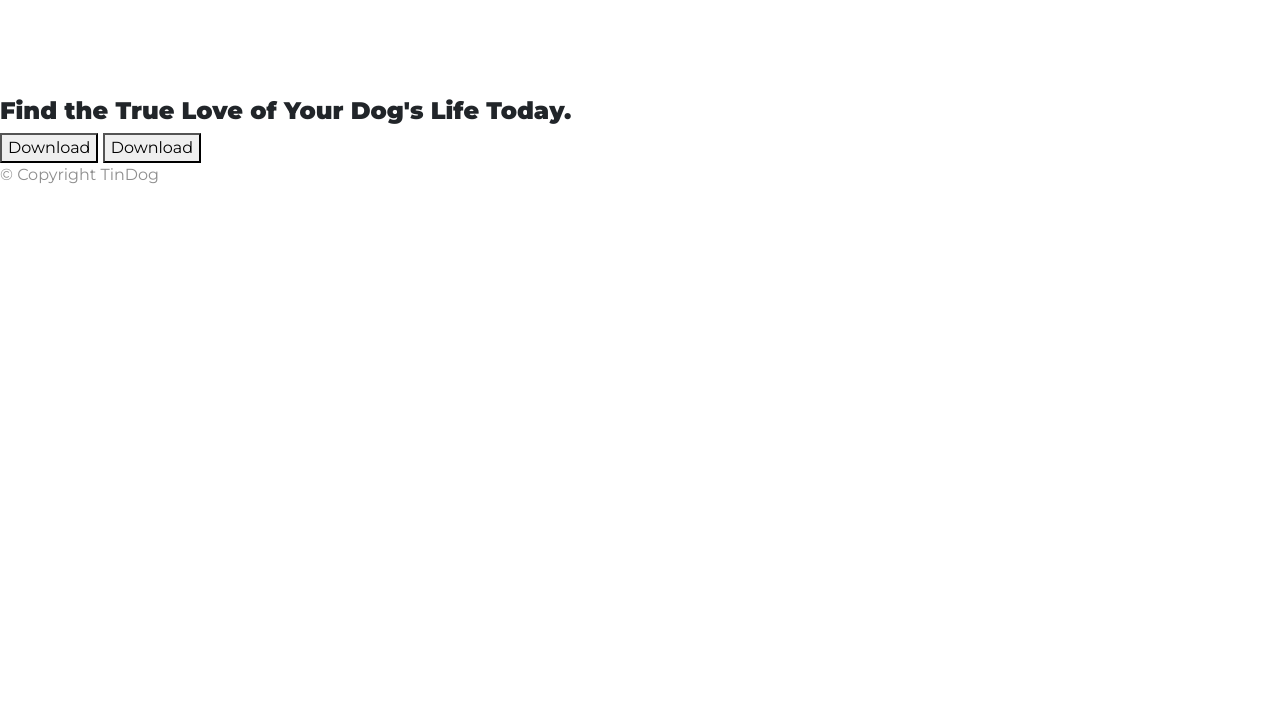
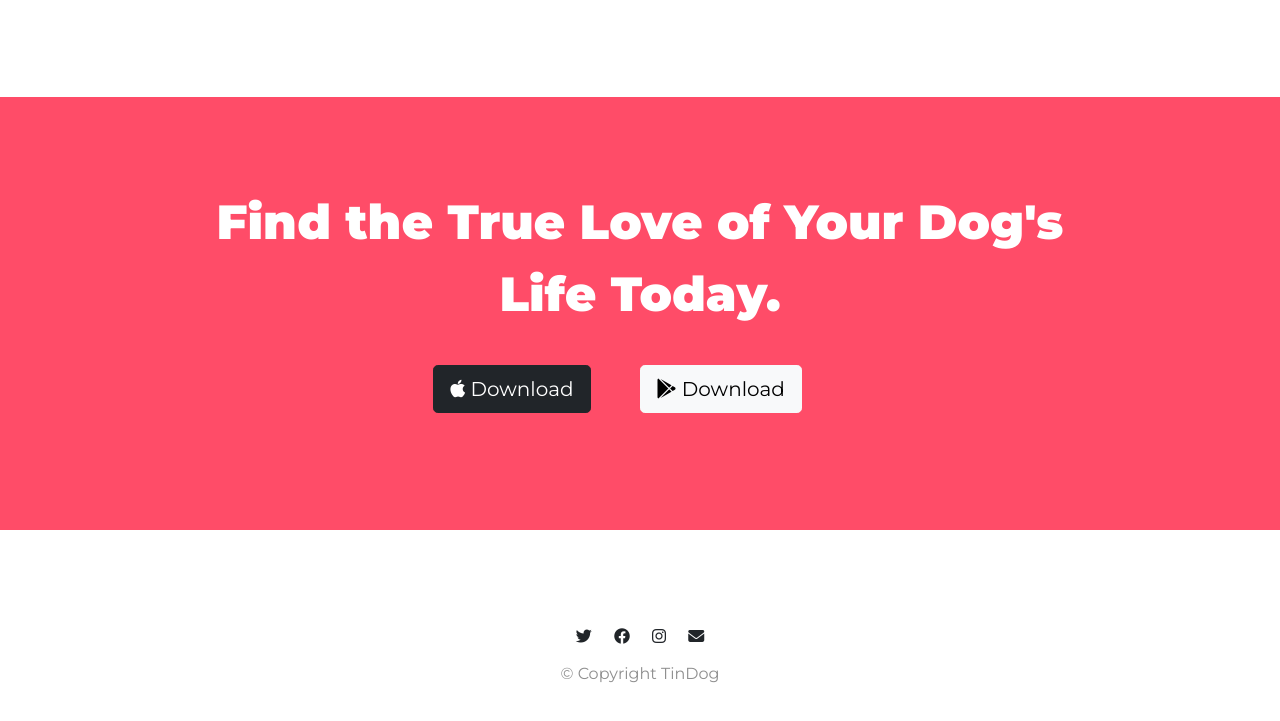
Before and after one commit to YanaIvanova21/TinDog, a plain HTML site: page index.html in a window 1280 px wide. Shown: the part 2456-3177 px from the top of the page. Before the commit the page ends 2659 px from the top, so only its background shows below. Drawn offline with nearby package versions, Linux system fonts and the light colour scheme.

Commit message:
Footer and CTA sections were stylized

```diff
--- a/css/styles.css
+++ b/css/styles.css
@@ -76,6 +76,18 @@ p {
 
 }
 
+@media (max-width: 1070px) {
+
+    #title {
+        text-align: center;
+    }
+
+    .title-image {
+        position: static;
+        transform: rotate(0);
+    }
+}
+
 /* Features */
 
 #features {
@@ -144,14 +156,27 @@ p {
     color: #fff;
 }
 
-@media (max-width: 1070px) {
+/* CTA Section */
 
-    #title {
-        text-align: center;
-    }
+#cta {
+    background-color: #ff4c68;
+    text-align: center;
+    color: #fff;
+    padding: 7% 15%;
+}
 
-    .title-image {
-        position: static;
-        transform: rotate(0);
-    }
+/* Footer Section */
+
+#footer {
+    background-color: #ffF;
+    text-align: center;
+    padding: 7% 15%;
 }
+
+.social-icon {
+    margin: 1%;
+}
+
+.copyright {
+    margin-top: 1%;
+}
--- a/index.html
+++ b/index.html
@@ -213,9 +213,11 @@
 
   <section id="cta">
 
-    <h3>Find the True Love of Your Dog's Life Today.</h3>
-    <button type="button">Download</button>
-    <button type="button">Download</button>
+    <h2>Find the True Love of Your Dog's Life Today.</h3>
+    <button type="button" class="btn btn-dark btn-lg download-button"><i class="fa-brands fa-apple"
+      aria-hidden="true"></i> Download</button>
+  <button type="button" class="btn btn-light btn-lg download-button"><i
+      class="fa-brands fa-google-play"></i> Download</button>
 
   </section>
 
@@ -224,7 +226,12 @@
 
   <footer id="footer">
 
-    <p>© Copyright TinDog</p>
+    <i class="social-icon fa-brands fa-twitter"></i>
+    <i class="social-icon fa-brands fa-facebook"></i>
+    <i class="social-icon fa-brands fa-instagram"></i>
+    <i class="social-icon fa-solid fa-envelope"></i>
+
+    <p class="copyright">© Copyright TinDog</p>
 
   </footer>
 
```
